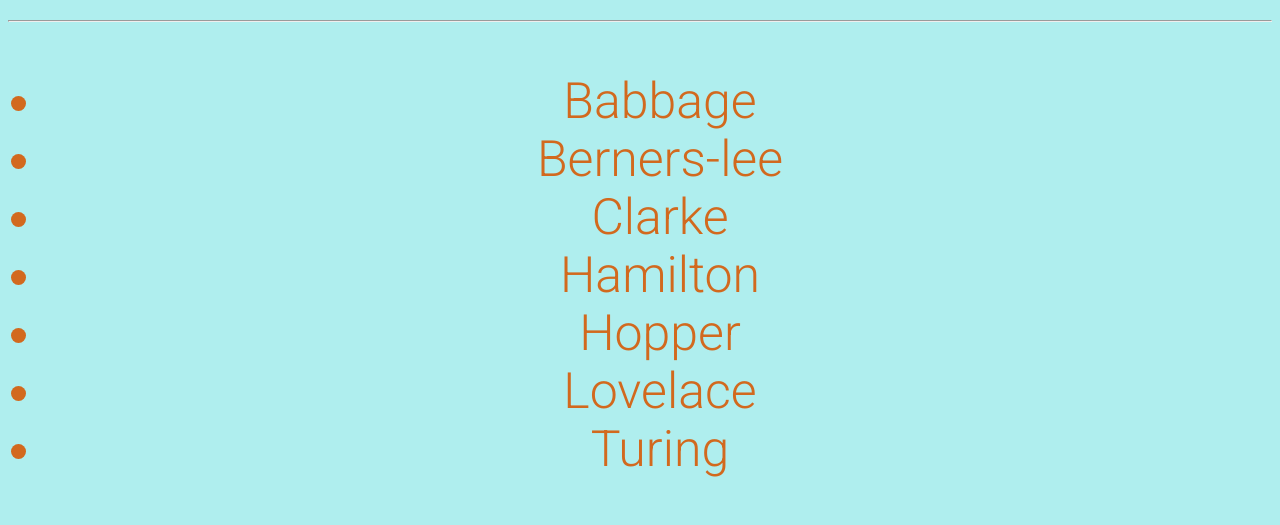
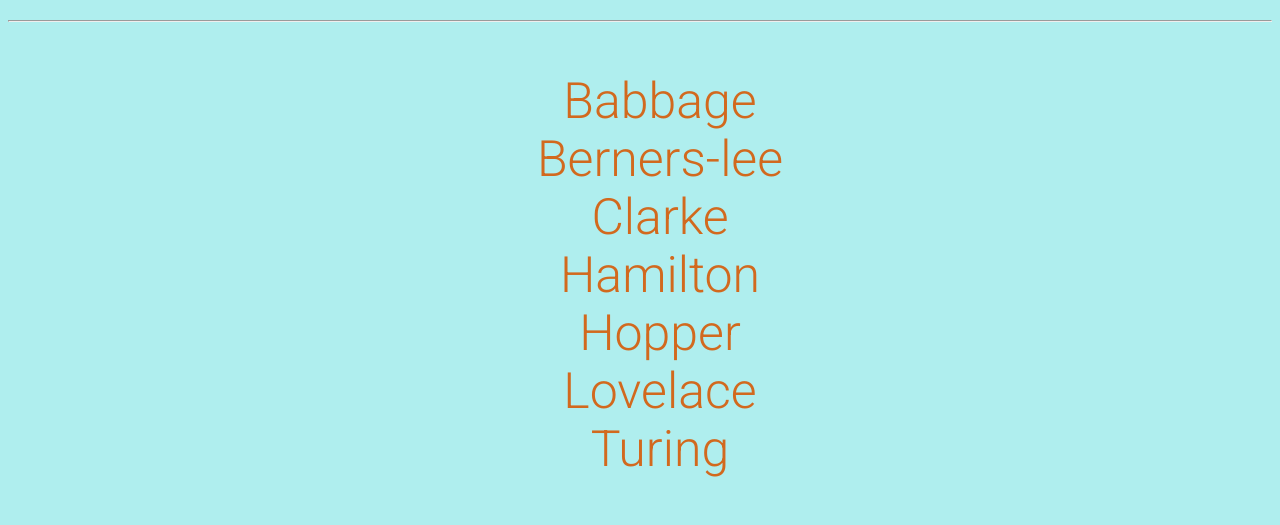
Before and after one commit to eliasKannemann/DH-Heroes, a website: page views/index.html in a window 1280 px wide. Shown: the part 213-738 px from the top of the page. Drawn offline with Linux system fonts and the light colour scheme; files whose address does not match are found by name.

```diff
--- a/package.json
+++ b/package.json
@@ -9,6 +9,7 @@
   "author": "elias kannemann",
   "license": "ISC",
   "dependencies": {
-    "express": "^4.17.1"
+    "express": "^4.17.1",
+    "nodemon": "^2.0.7"
   }
 }
--- a/views/index.html
+++ b/views/index.html
@@ -14,7 +14,7 @@
     <h1 class="principal">DH Heroes</h1>
     <h2 class="principal">Grandes mentes de la informatica</h2>
     <hr>
-    <ul>
+    <ul type="none">
         <li>Babbage</li>
         <li>Berners-lee</li>
         <li>Clarke</li>
```
Also changed, not shown: 2 other files.
